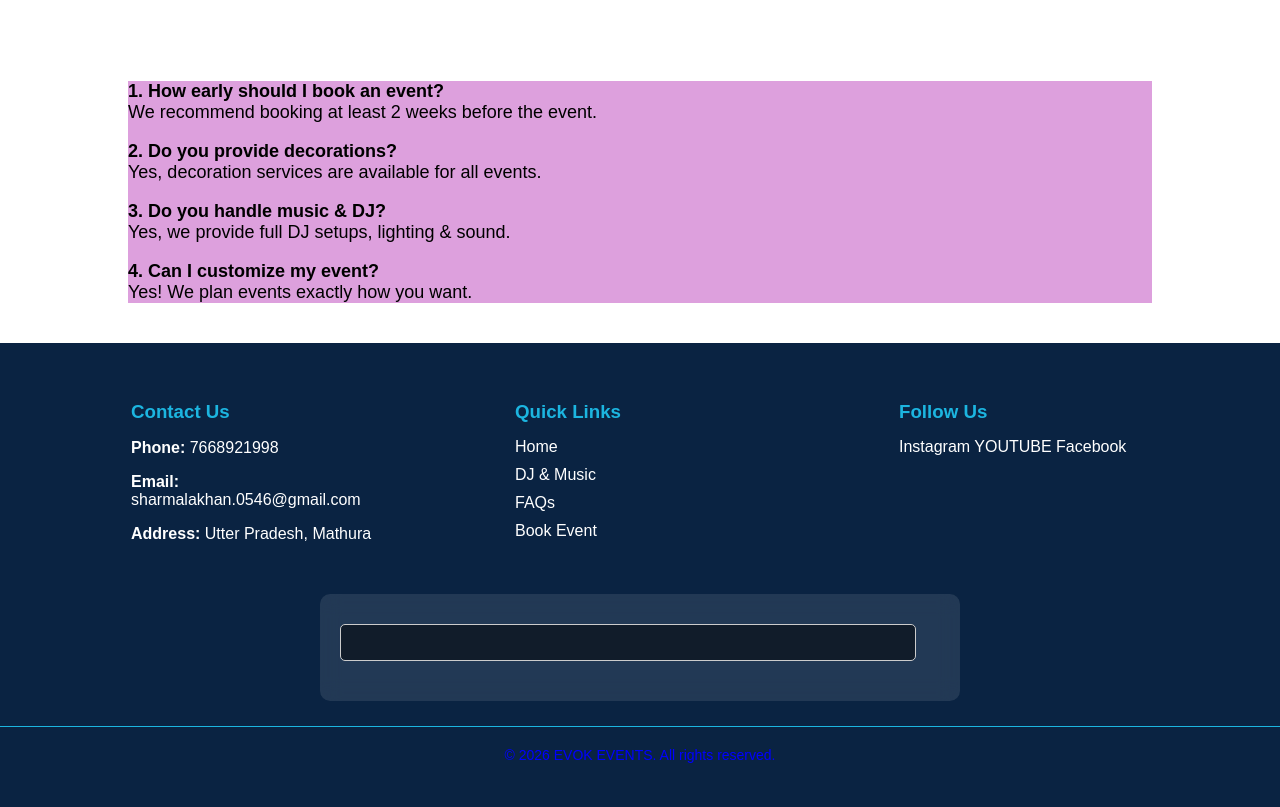
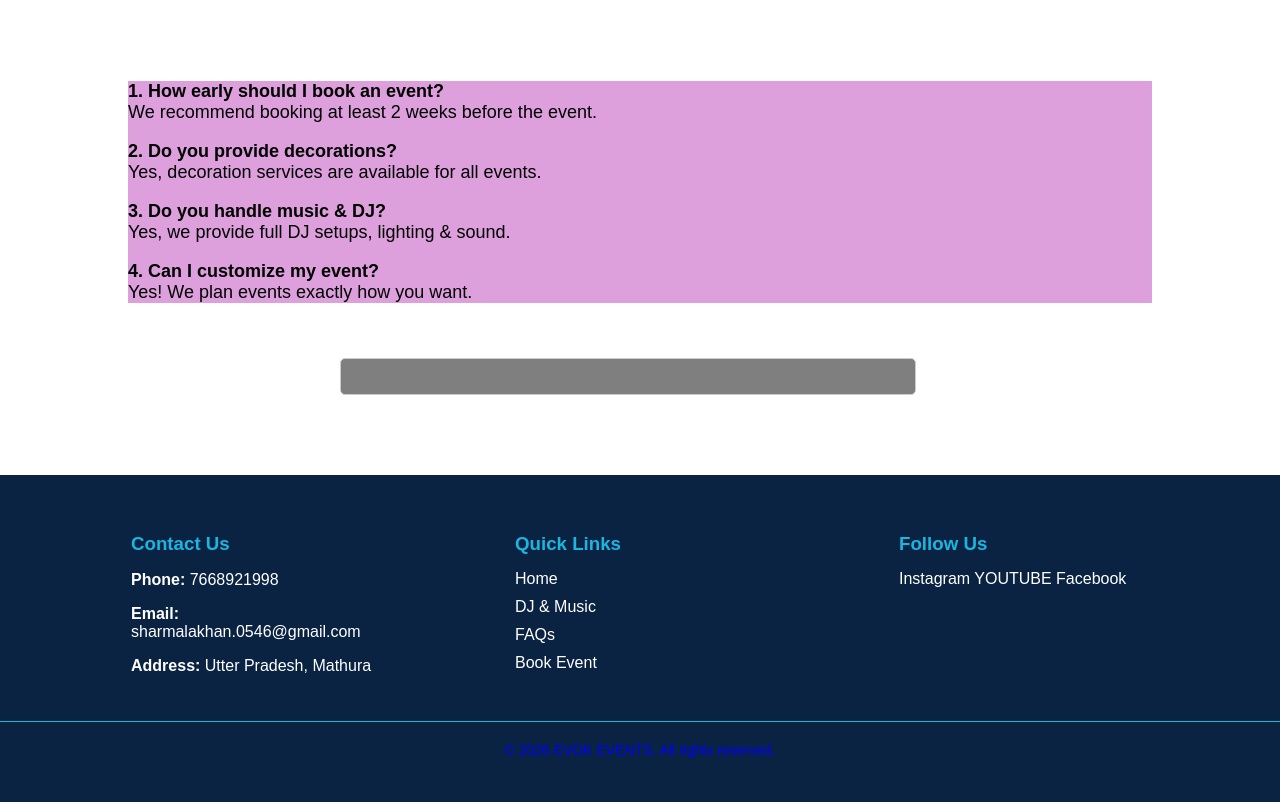
Before and after one commit to LakhanSharma20/EVOKEVENT, a website: page faq.html in a window 1280 px wide. Shown: the part 1472-2279 px from the top of the page. Drawn offline with Linux system fonts and the light colour scheme.

Commit message:
Fix HTML structure and improve formatting

```diff
--- a/faq.html
+++ b/faq.html
@@ -44,6 +44,11 @@ Yes, we provide full DJ setups, lighting & sound.</p>
 Yes! We plan events exactly how you want.</p>
 
 </div>
+<div>
+    <form id="review">
+        <input type="text">
+    </form>
+</div>
 <footer>
     <div class="footer-container">
 
@@ -70,12 +75,6 @@ Yes! We plan events exactly how you want.</p>
         </div>
 
     </div>
-    <div>
-        <form>
-            <input type="text" id="review" >
-        </form>
-    </div>
-
     <p class="footer-bottom">© 2026 EVOK EVENTS. All rights reserved.</p>
 </footer>
 <script src="script.js"></script>
```
